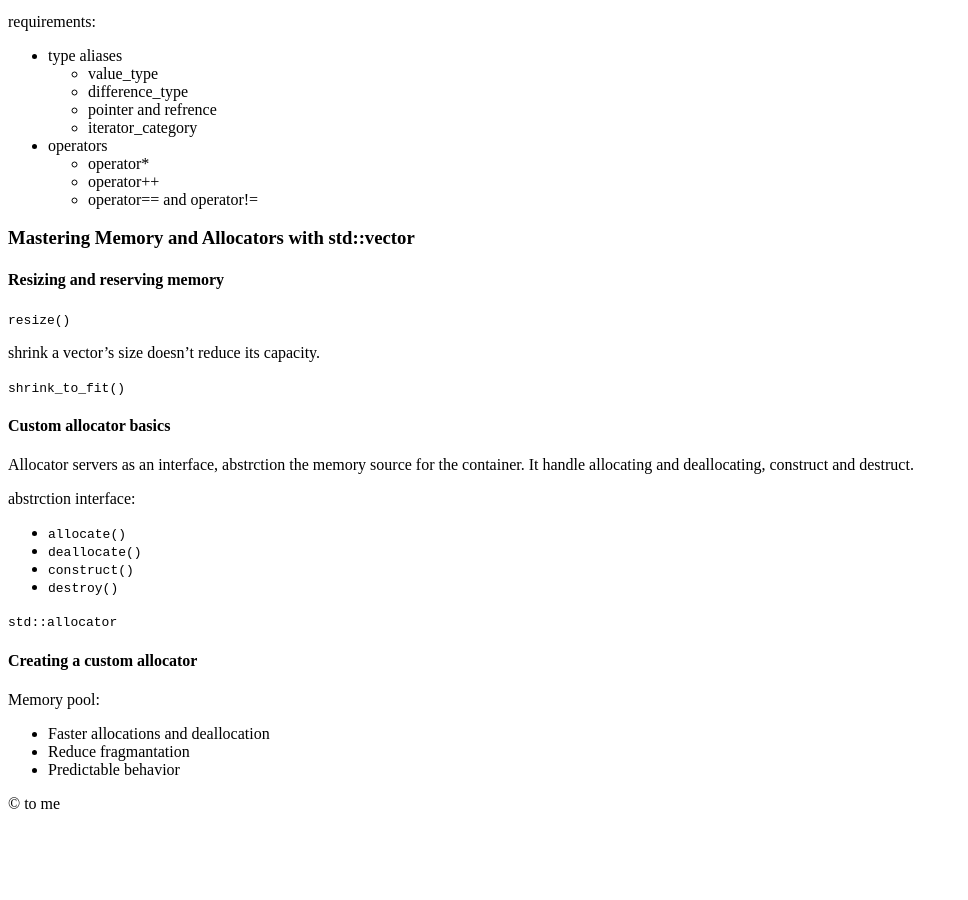
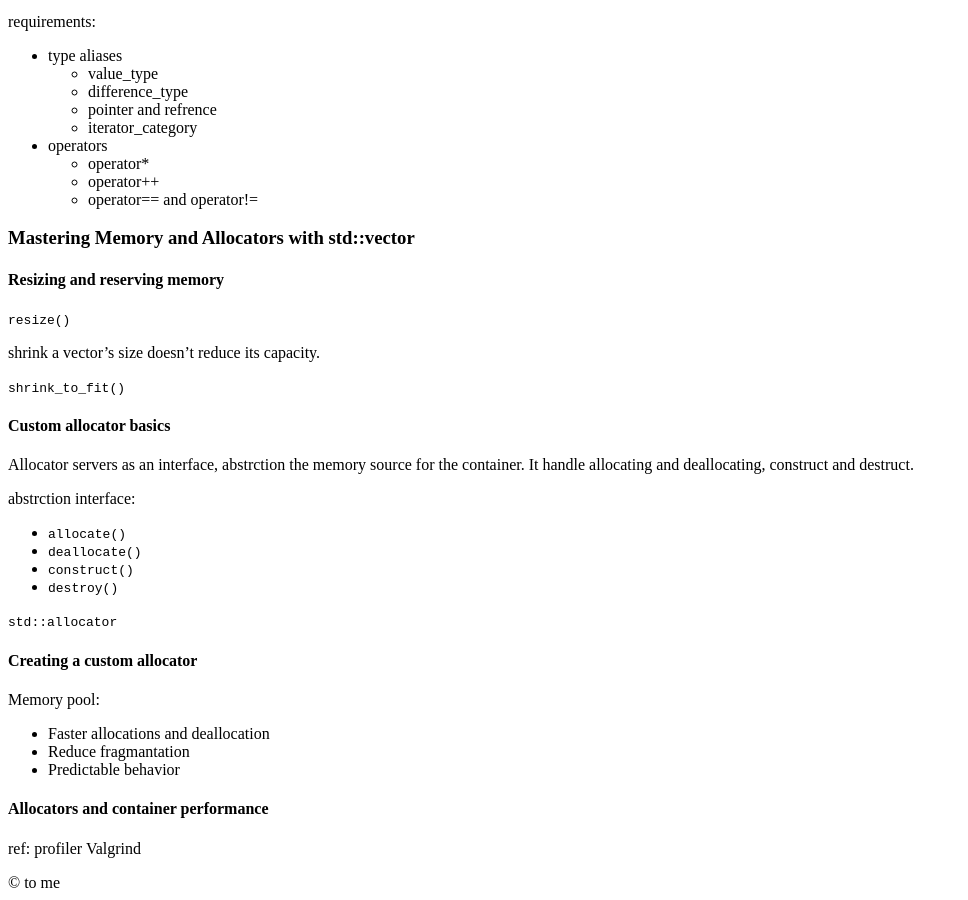
Before and after one commit to WSQS/blog, a Jekyll site: the page built from _code/cpp/data_structures_and_algorithms_with_the_cpp_stl.md, in a window 1280 px wide and 900 px high, scrolled down 1967 px. Shown: the whole window, without its empty margins (0-968 px from the left). Built offline with Jekyll 4.4.1, drawn with Linux system fonts in a browser that asks for light colours; before the commit the page ends 2788 px from its top, so only the background shows below that.

Commit message:
add note of cpp

```diff
--- a/_code/cpp/data_structures_and_algorithms_with_the_cpp_stl.md
+++ b/_code/cpp/data_structures_and_algorithms_with_the_cpp_stl.md
@@ -148,3 +148,7 @@ Memory pool:
 - Faster allocations and deallocation
 - Reduce fragmantation
 - Predictable behavior
+
+#### Allocators and container performance
+
+ref: profiler Valgrind
```
